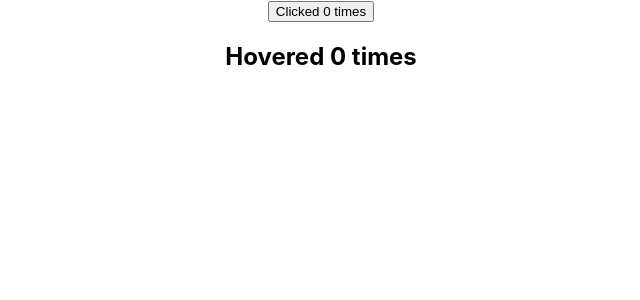
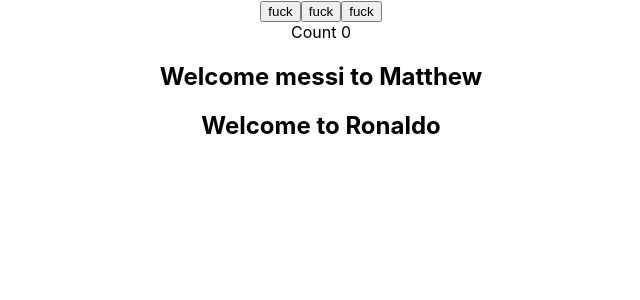
Before and after one commit to zigzagdev/React.training, a React (Create React App) app: page / in a window 1280 px wide. Shown: the top 300 px of the page, without its empty margins (319-959 px from the left). Built offline with nearby package versions, Linux system fonts and the light colour scheme.

Commit message:
fix_classcomp_to_funccomp

```diff
--- a/src/App.js
+++ b/src/App.js
@@ -61,11 +61,6 @@ class App extends Component {
                       <ClickCounterTwo count={count} incrementCount={incrementCount} />
                     )}
                 </Counter>
-                <Counter>
-                    {(count,incrementCount) => (
-                        <HoverCounterTwo count={count} incrementCount={incrementCount} />
-                    )}
-                </Counter>
                 {/*<User render={ (isLoggedIn) => isLoggedIn ? 'Buffon': 'Guest'}/>*/}
                 {/*<ClickCounterTwo/>*/}
                 {/*<HoverCounterTwo/>*/}
@@ -111,8 +106,8 @@ class App extends Component {
                 {/*   <Greet name="Eda"/>*/}
                 {/*<ClickCounter name="Matthew"/>*/}
                 {/*<HoverCounter/>*/}
-                {/*<Welcome name="Matthew"/>*/}
-                {/*<Welcome name="ronaldo"/>*/}
+                <Welcome name="Matthew" hero="messi"/>
+                <Welcome name="Ronaldo"/>
             </div>
         );
     }
--- a/src/components/Counter.js
+++ b/src/components/Counter.js
@@ -1,27 +1,25 @@
+import React, {useState} from "react";
 
-import React, { Component } from 'react'
-
- class Counter extends Component{
-     constructor(props) {
-         super(props)
-         this.state = {
-             count: 0
+const Counter = () => {
+  const [count, setCount] = useState(0);
+  const add = () => {
+    setCount( count + 1);
   }
+  const addfive = () => {
+    setCount( count + 5);
   }
-
-     incrementCount = () => {
-         this.setState(prevState => {
-             return { count: prevState.count +1}
-         })
+  const reset = () => {
+    setCount(0);
   }
-
-     render() {
+  // useState()の引数には、最初に設定したい内容のものをもってくる。
   return(
     <div>
-            {this.props.children(this.state.count, this.incrementCount)}
+      <button onClick={add}>fuck</button>
+      <button onClick={addfive}>fuck</button>
+      <button onClick={reset}>fuck</button>
+      <div>Count {count}</div>
     </div>
   )
 }
- }
 
- export default Counter ;
+export default Counter;
--- a/src/components/Greet.js
+++ b/src/components/Greet.js
@@ -1,8 +1,12 @@
 import React from  'react'
 
+const Greet = (props) => {
+    const {name, hero} = props
+    console.log(name);
+    return <h2> Bonjour {name} to {hero}</h2>
+}
+export default Greet;
 
-const Greet = (props) => {
-    console.log(props)
-    return <h2> Bonjour {props.name} to {props.hero}</h2>
-    }
-export default Greet;
+//propsだと、オブジェクトだけの取得となるので、.をつけて値を表示させることで要素の取得が可能になる。
+// 一方で{}をつけてあげてprops要素(ex.name)を渡すことでpropsを記述しなくても値を表示させることが可能になる。
+//基本的には定数でpropsの値を{}内で代入してあげて、返してあげるのが良いのかも・・・
--- a/src/components/Welcome.js
+++ b/src/components/Welcome.js
@@ -1,12 +1,9 @@
 import React, { Component } from 'react'
 
-
-class Welcome extends Component {
-    render(){
-     return(
-      <h2>Welcome {this.props.name} to {this.props.name}</h2>
-     )
-    }
+const Welcome = ({name, hero}) => {
+  return(
+    <h2>Welcome {hero} to {name}</h2>
+  )
 }
 
 export default Welcome;
```
Also changed, not shown: 1 other file (tests, documents, lock files or other folders). Lines whose indentation alone changed are shown as unchanged.
